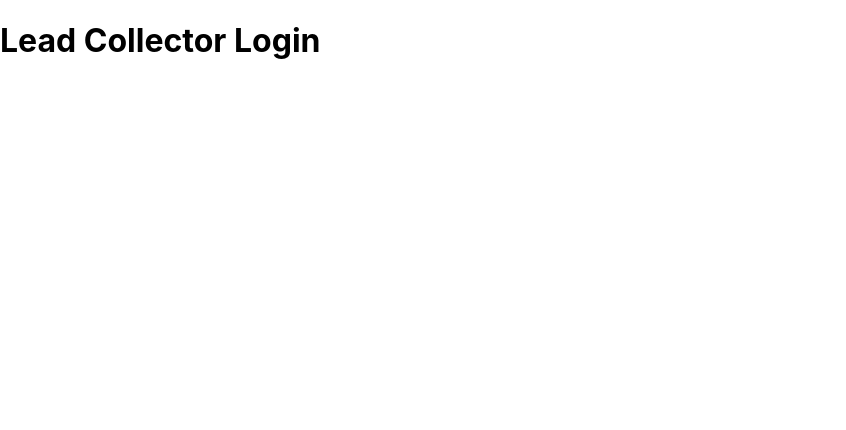
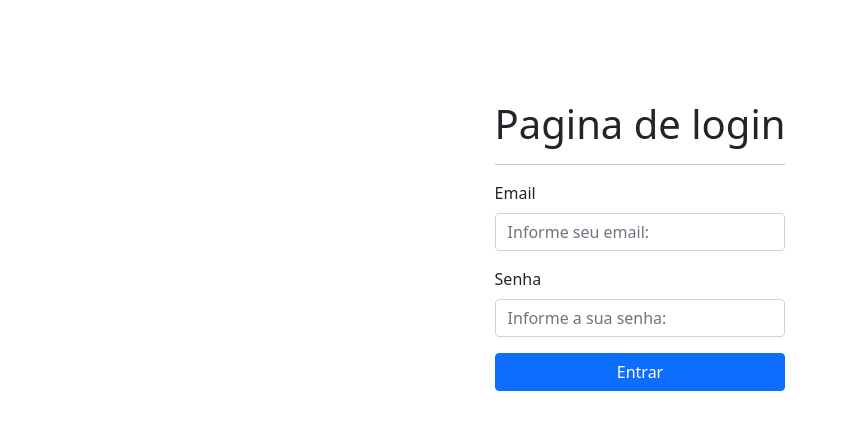
Before and after one commit to souzadbr/Lead_Collector_React, a React (Create React App) app: page / in a window 1280 px wide. Shown: the top 430 px of the page, without its empty margins (0-846 px from the left). Built offline with nearby package versions, Linux system fonts and the light colour scheme.

Commit message:
Criar página de login

```diff
--- a/src/App.css
+++ b/src/App.css
@@ -1,38 +1,7 @@
-.App {
-  text-align: center;
-}
-
-.App-logo {
-  height: 40vmin;
-  pointer-events: none;
-}
-
-@media (prefers-reduced-motion: no-preference) {
-  .App-logo {
-    animation: App-logo-spin infinite 20s linear;
-  }
-}
-
-.App-header {
-  background-color: #282c34;
-  min-height: 100vh;
+.App{
   display: flex;
-  flex-direction: column;
   align-items: center;
   justify-content: center;
-  font-size: calc(10px + 2vmin);
-  color: white;
+  margin-top: 100px;
+
 }
-
-.App-link {
-  color: #61dafb;
-}
-
-@keyframes App-logo-spin {
-  from {
-    transform: rotate(0deg);
-  }
-  to {
-    transform: rotate(360deg);
-  }
-}
--- a/src/App.js
+++ b/src/App.js
@@ -1,25 +1,14 @@
-import logo from './logo.svg';
-import './App.css';
+import react, {Component} from "react";
+import Login from "./componente/pages";
+import "./App.css"
 
-function App() {
-  return (
-    <div className="App">
-      <header className="App-header">
-        <img src={logo} className="App-logo" alt="logo" />
-        <p>
-          Edit <code>src/App.js</code> and save to reload.
-        </p>
-        <a
-          className="App-link"
-          href="https://reactjs.org"
-          target="_blank"
-          rel="noopener noreferrer"
-        >
-          Learn React
-        </a>
-      </header>
-    </div>
-  );
+
+export default class App extends Component{
+render(){
+      return(
+        <div className="App">
+           <Login/>
+        </div>
+      );
+    }
 }
-
-export default App;
--- a/src/componente/header/index.js
+++ b/src/componente/header/index.js
@@ -2,9 +2,7 @@ import react from "react";
 
 const Header = ({title})=> (
     <header>
-        <h1>
-          {title}
-        </h1>
+        <h1 className="text-center">{title} </h1>
     </header>
 )
 export default Header
--- /dev/null
+++ b/src/componente/pages/index.js
@@ -0,0 +1,25 @@
+import react, {Component} from "react";
+import {Form, FormGroup, Label, Input, Button}from 'reactstrap'
+import Header from "../header";
+
+export default class Login extends Component{
+    render (){
+        return(
+            <div>
+            <Header title="Pagina de login"/>
+            <hr></hr>
+               <Form>
+               <FormGroup>
+                   <Label for="email">Email</Label>
+                    <Input type ="text" id ="email" placeholder="Informe seu email:"/>
+               </FormGroup>
+               <FormGroup>
+                   <Label for="password">Senha</Label>
+                    <Input type ="password" id ="password" placeholder="Informe a sua senha:"/>
+               </FormGroup>
+               <Button color ="primary" block>Entrar</Button>
+           </Form>
+           </div>
+        );
+    }
+}
--- a/src/index.css
+++ /dev/null
@@ -1,13 +0,0 @@
-body {
-  margin: 0;
-  font-family: -apple-system, BlinkMacSystemFont, 'Segoe UI', 'Roboto', 'Oxygen',
-    'Ubuntu', 'Cantarell', 'Fira Sans', 'Droid Sans', 'Helvetica Neue',
-    sans-serif;
-  -webkit-font-smoothing: antialiased;
-  -moz-osx-font-smoothing: grayscale;
-}
-
-code {
-  font-family: source-code-pro, Menlo, Monaco, Consolas, 'Courier New',
-    monospace;
-}
--- a/src/index.js
+++ b/src/index.js
@@ -1,11 +1,11 @@
 import React from 'react';
 import ReactDOM from 'react-dom';
-import Header from './componente/header';
-import './index.css';
+import 'bootstrap/dist/css/bootstrap.min.css'
+import App from './App';
 
 
 
 ReactDOM.render(
-  <Header title = "Lead Collector Login"/>,
+  <App/>,
   document.getElementById('root')
 );
```
